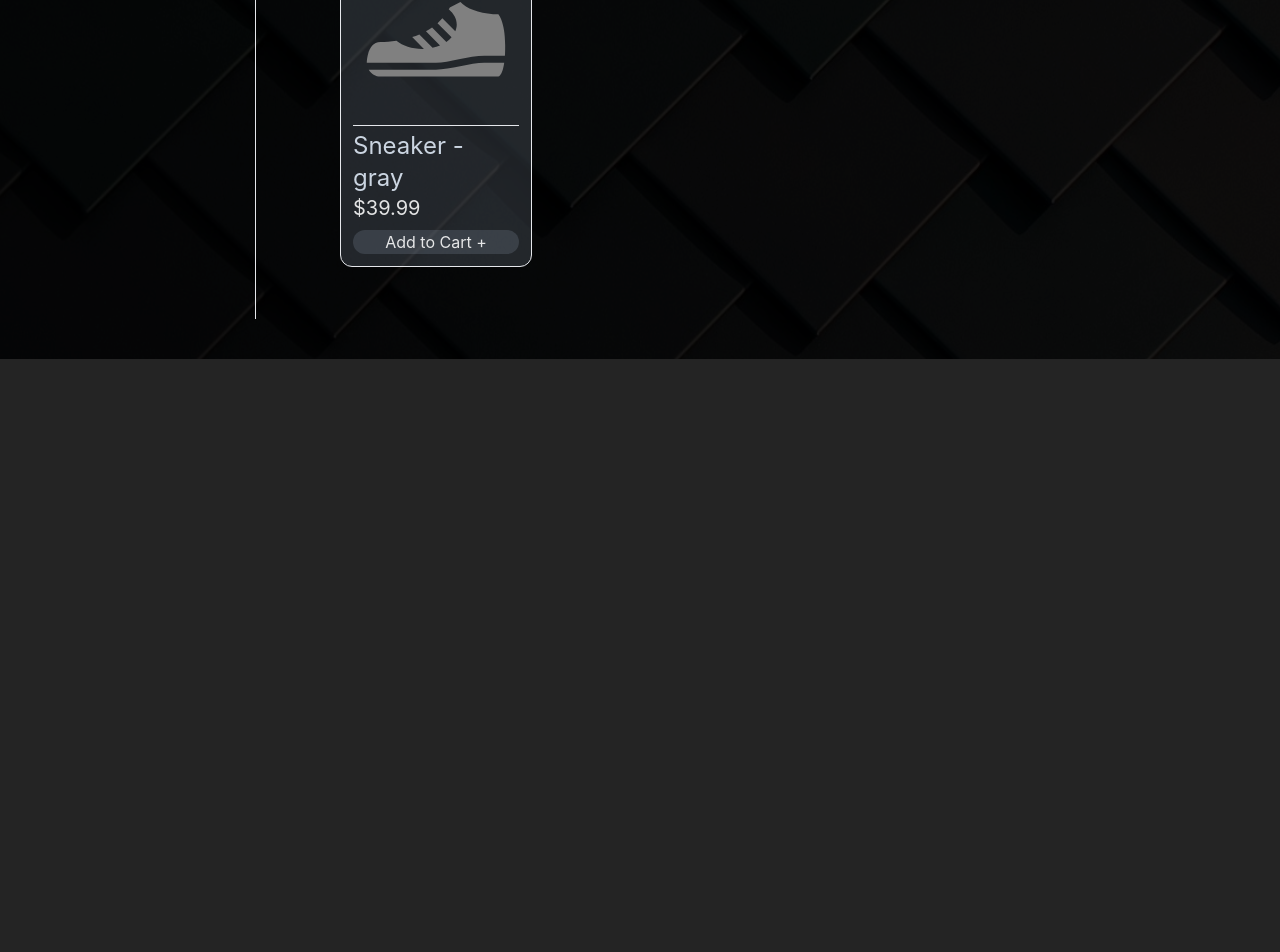
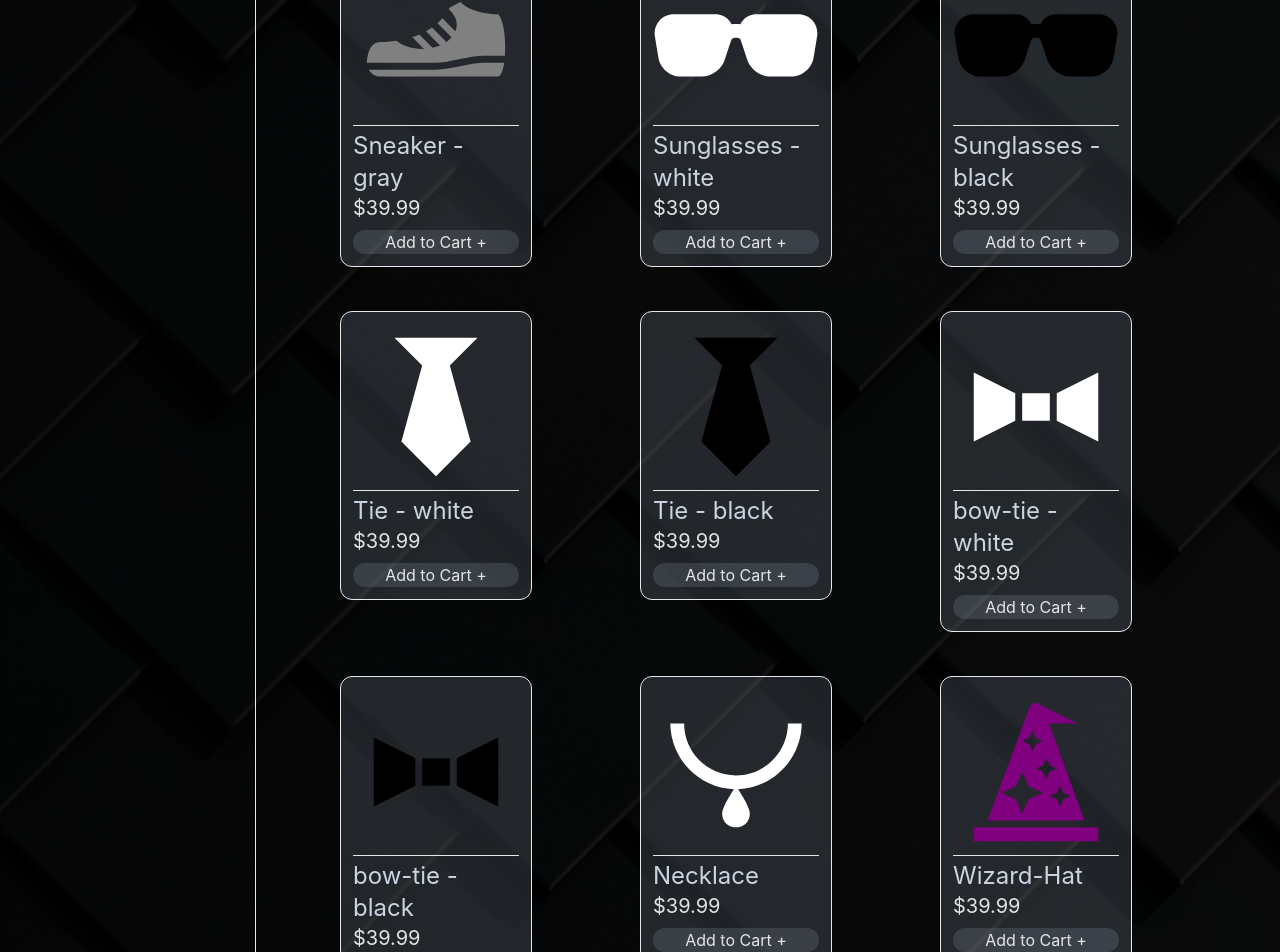
Before and after one commit to Jared588/shopping-cart, a React (Vite) app: page /store in a window 1280 px wide. Shown: the part 1980-2932 px from the top of the page. Before the commit the page ends 2339 px from the top, so only its background shows below. Built offline with nearby package versions, Linux system fonts and the light colour scheme.

Commit message:
Add Misc. items to catalogue

```diff
--- a/src/components/Item.jsx
+++ b/src/components/Item.jsx
@@ -8,6 +8,12 @@ export function CreateItem (item, title, price, pColor) {
     'shoeFormal': (<svg xmlns="http://www.w3.org/2000/svg" viewBox="0 0 24 24"><title>shoe-formal</title><path d="M21.5,9V8H20.5L19.5,9H15L14,8H13L7,12H4A2,2 0 0,0 2,14V16H10L13,15H15V16H21.5V14C21.5,14 22,13 22,11.5C22,10 21.5,9 21.5,9Z" fill={pColor} /></svg>),
     'shoeHeel': (<svg xmlns="http://www.w3.org/2000/svg" viewBox="0 0 24 24"><title>shoe-heel</title><path d="M3,18H11.7L17,14H18V18H20V14C20,14 21,12 21,10C21,8 20.5,6 20.5,6H18.5L18,7L10,14H8L3,16V18Z" fill={pColor} /></svg>),
     'shoeSneaker': (<svg xmlns="http://www.w3.org/2000/svg" viewBox="0 0 24 24"><title>shoe-sneaker</title><path d="M2 15C2 15 2 12 4 12C4.68 12 5.46 11.95 6.28 11.82C7.2 12.54 8.5 13 10 13H10.25L8.56 11.29C8.91 11.18 9.25 11.05 9.59 10.91L11.5 12.82C11.89 12.74 12.25 12.63 12.58 12.5L10.55 10.45C10.85 10.28 11.14 10.11 11.43 9.91L13.5 12C13.8 11.79 14.04 11.56 14.25 11.32L12.22 9.29C12.46 9.07 12.7 8.83 12.92 8.58L14.79 10.45C14.91 10.14 15 9.83 15 9.5C15 8.65 14.55 7.89 13.84 7.28C13.89 7.19 13.95 7.1 14 7L15.53 6.23C16.38 7.17 18.14 7.84 20.25 7.97L20.3 8H21C21 8 22 9 22 12.5C22 13.07 22 13.57 21.96 14H19C17.9 14 16.58 14.26 15.3 14.5C14.12 14.76 12.9 15 12 15H2M21 17C21 17 21.58 17 21.86 15H19C17 15 14 16 12 16H2.28C2.62 16.6 3.26 17 4 17H21Z" fill={pColor} /></svg>),
+    // Misc.
+    'sunglasses': (<svg xmlns="http://www.w3.org/2000/svg" viewBox="0 0 24 24"><title>sunglasses</title><path d="M7,17H4C2.38,17 0.96,15.74 0.76,14.14L0.26,11.15C0.15,10.3 0.39,9.5 0.91,8.92C1.43,8.34 2.19,8 3,8H9C9.83,8 10.58,8.35 11.06,8.96C11.17,9.11 11.27,9.27 11.35,9.45C11.78,9.36 12.22,9.36 12.64,9.45C12.72,9.27 12.82,9.11 12.94,8.96C13.41,8.35 14.16,8 15,8H21C21.81,8 22.57,8.34 23.09,8.92C23.6,9.5 23.84,10.3 23.74,11.11L23.23,14.18C23.04,15.74 21.61,17 20,17H17C15.44,17 13.92,15.81 13.54,14.3L12.64,11.59C12.26,11.31 11.73,11.31 11.35,11.59L10.43,14.37C10.07,15.82 8.56,17 7,17Z" fill={pColor} /></svg>),
+    'tie': (<svg xmlns="http://www.w3.org/2000/svg" viewBox="0 0 24 24"><title>tie</title><path d="M6,2L10,6L7,17L12,22L17,17L14,6L18,2Z" fill={pColor} /></svg>),
+    'bow-tie': (<svg xmlns="http://www.w3.org/2000/svg" viewBox="0 0 24 24"><title>bow-tie</title><path d="M15,14L21,17V7L15,10V14M9,14L3,17V7L9,10V14M10,10H14V14H10V10Z" fill={pColor} /></svg>),
+    'necklace': (<svg xmlns="http://www.w3.org/2000/svg" viewBox="0 0 24 24"><title>necklace</title><path d="M21.5 5H19.5C19.5 9.14 16.14 12.5 12 12.5C7.86 12.5 4.5 9.14 4.5 5H2.5C2.55 10.11 6.59 14.29 11.7 14.5C11.1 15.4 10 17.2 10 18C10 20.67 14 20.67 14 18C14 17.2 12.9 15.4 12.3 14.5C17.41 14.29 21.45 10.11 21.5 5Z" fill={pColor} /></svg>),
+    'wizard-hat': (<svg xmlns="http://www.w3.org/2000/svg" viewBox="0 0 24 24"><title>wizard-hat</title><path d="M21 22H3V20H21V22M19 19H5L11.1 2.6C11.3 2.2 11.6 2 12 2L18 5H13.9L19 19M10 7.5L11.04 7.97L11.5 9L11.97 7.97L13 7.5L11.97 7.03L11.5 6L11.04 7.03L10 7.5M13 15L10.94 14.07L10 12L9.07 14.07L7 15L9.07 15.93L10 18L10.94 15.93L13 15M13.97 11.97L15 11.5L13.97 11.03L13.5 10L13.04 11.03L12 11.5L13.04 11.97L13.5 13L13.97 11.97M15.97 15.97L17 15.5L15.97 15.03L15.5 14L15.04 15.03L14 15.5L15.04 15.97L15.5 17L15.97 15.97Z" fill={pColor} /></svg>)
   };
 
   // Selected Item
--- a/src/routes/Store.jsx
+++ b/src/routes/Store.jsx
@@ -44,6 +44,11 @@ function Store() {
                             {shoe}
                         </div>
                     ))}
+                    {misc.map((item, index) => (
+                        <div key={index}>
+                            {item}
+                        </div>
+                    ))}
                   </div>
                 </div>
             </div>
@@ -76,6 +81,21 @@ const shoes = [
     CreateItem('shoeSneaker', 'Sneaker - white', '$39.99', 'white'),
     CreateItem('shoeSneaker', 'Sneaker - black', '$39.99', 'black'),
     CreateItem('shoeSneaker', 'Sneaker - gray', '$39.99', 'gray'),
+]
 
+const misc = [
+    // Glasses
+    CreateItem('sunglasses', 'Sunglasses - white', '$39.99', 'white'),
+    CreateItem('sunglasses', 'Sunglasses - black', '$39.99', 'black'),
+    // Tie
+    CreateItem('tie', 'Tie - white', '$39.99', 'white'),
+    CreateItem('tie', 'Tie - black', '$39.99', 'black'),
+    // Bow-tie
+    CreateItem('bow-tie', 'bow-tie - white', '$39.99', 'white'),
+    CreateItem('bow-tie', 'bow-tie - black', '$39.99', 'black'),
+    // Necklace
+    CreateItem('necklace', 'Necklace', '$39.99', 'white'),
+    // Hats
+    CreateItem('wizard-hat', 'Wizard-Hat', '$39.99', 'purple'),
 ]
 export default Store
```
